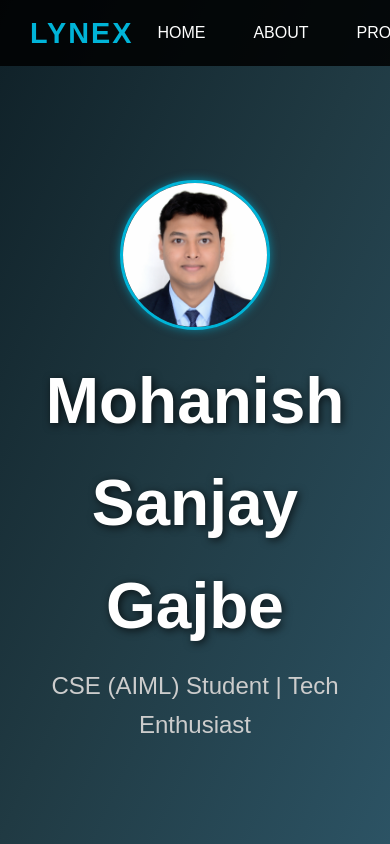
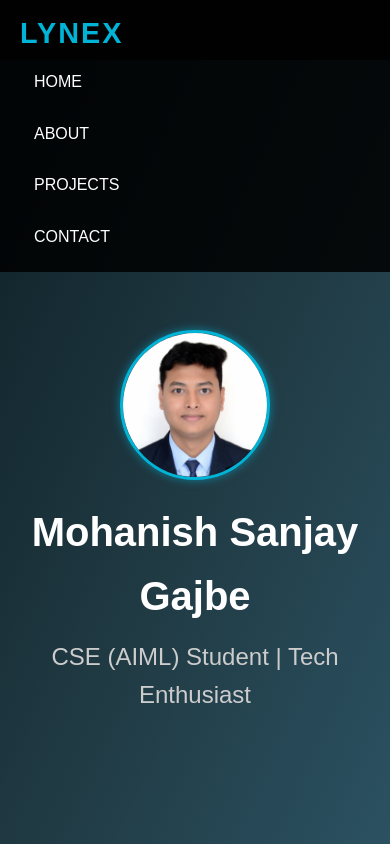
Before and after one commit to Lynex-io/myportfolio, a plain HTML site: page index.html in a window 390 px wide. Shown: the top 844 px of the page. Drawn offline with Linux system fonts and the light colour scheme.

Commit message:
Update index.html

```diff
--- a/index.html
+++ b/index.html
@@ -18,6 +18,7 @@
 
     body {
       font-family: 'Arial', sans-serif;
+      padding-top: 60px;
       background: #0d0d0d;
       color: #fff;
       line-height: 1.6;
@@ -102,10 +103,16 @@
 }
 
 
-    header h1 {
-      font-size: 4rem;
-      text-shadow: 2px 2px 8px rgba(0, 0, 0, 0.7);
-    }
+    @media (max-width: 768px) {
+  header h1 {
+    font-size: 2.5rem;
+  }
+
+  header p {
+    font-size: 1.2rem;
+  }
+}
+
 
     header p {
       font-size: 1.5rem;
@@ -179,6 +186,23 @@
       font-size: 0.9rem;
       color: #888;
     }
+    @media (max-width: 768px) {
+  nav {
+    flex-direction: column;
+    align-items: flex-start;
+    padding: 10px 20px;
+  }
+
+  nav ul {
+    flex-direction: column;
+    width: 100%;
+  }
+
+  nav ul li {
+    margin: 8px 0;
+  }
+}
+
   </style>
 </head>
 
@@ -211,7 +235,8 @@
       </p>
 
       <h3>Education</h3>
-      <table>
+      <div style="overflow-x:auto;">
+  <table>
         <thead>
           <tr>
             <th>Education</th>
@@ -237,6 +262,7 @@
           </tr>
         </tbody>
       </table>
+</div>
 
       <h3>Technical Skills</h3>
       <ul>
@@ -271,7 +297,8 @@
 
     <section id="projects">
       <h2>Projects</h2>
-      <table>
+      <div style="overflow-x:auto;">
+  <table>
         <thead>
           <tr>
             <th>Project</th>
@@ -302,6 +329,7 @@
           </tr>
         </tbody>
       </table>
+</div>
     </section>
 
     <section id="contact">
```
